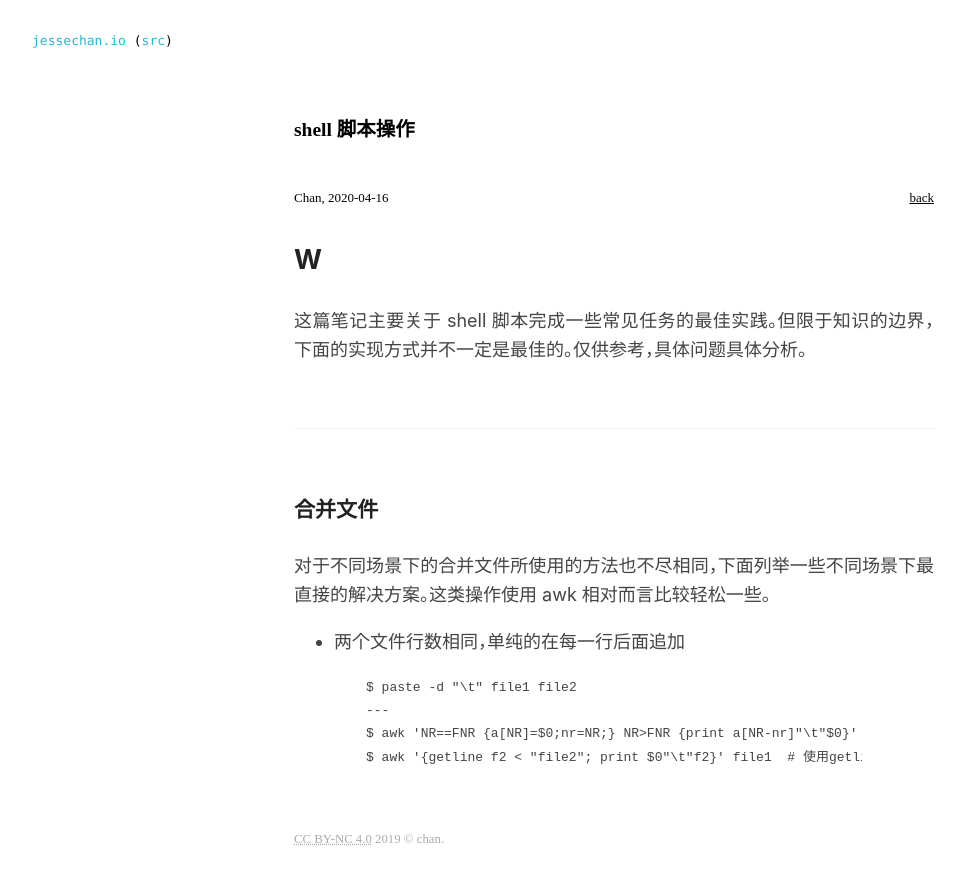
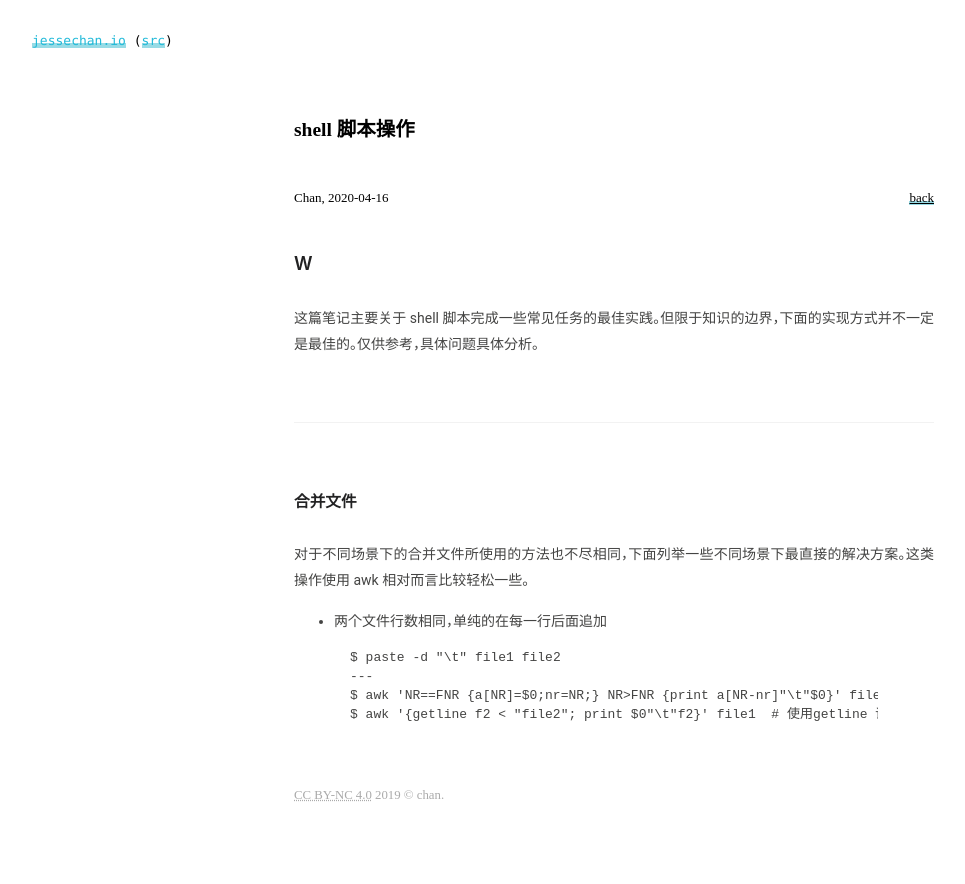
Before and after one commit to JesseEisen/chan, a Jekyll site: the page built from _posts/2020-04-16-bash-issue.md, in a window 1280 px wide. Shown: the top 884 px of the page, without its empty margins (26-991 px from the left). Built offline with Jekyll 4.4.1, drawn with Linux system fonts in a browser that asks for light colours; our own code applies the rules of GitHub Pages for plain Markdown files.

Commit message:
modif css

```diff
--- a/css/main.css
+++ b/css/main.css
@@ -153,8 +153,7 @@ body {
     word-wrap: break-word;
     hyphens: auto;
     /*font-family: Optima-Regular, PingFangTC-light, 'Helvetica Neue', -apple-system, BlinkMacSystemFont, Helvetica, 'Segoe UI', Roboto, Oxygen, Ubuntu, Cantarell, 'Fira Sans', 'Droid Sans', 'Microsoft Yahei', sans-serif;*/
-    /*font-family: Roboto,Helvetica,Tahoma,Arial,"PingFang SC","Hiragino Sans GB","Microsoft YaHei","Noto Sans CJK","WenQuanYi Micro Hei",sans-serif;*/
-    font: 400 18px/1.62 -apple-system, BlinkMacSystemFont, "Segoe UI", "Droid Sans", "Helvetica Neue", "PingFang SC", "Hiragino Sans GB", "Droid Sans Fallback", "Microsoft YaHei", sans-serif;
+    font-family: Roboto,Helvetica,Tahoma,Arial,"PingFang SC","Hiragino Sans GB","Microsoft YaHei","Noto Sans CJK","WenQuanYi Micro Hei",sans-serif;
     color: #444443;
     font-feature-settings: 'liga'1, 'dlig'1, 'lnum'1, 'ordn'1, 'halt'1, 'kern'1, 'kern', 'mgrk';
     font-kerning: auto;
@@ -171,7 +170,7 @@ body {
     font-weight: 600;
 }
 
-/*.pcontents>h2 {
+.pcontents>h2 {
     margin-top: 2.5rem;
     font-size: 1.3em;
     font-weight: 600;
@@ -181,14 +180,6 @@ body {
     font-size: 1.12em;
     margin-top: 2.5rem;
     font-weight: 600;
-}*/
-.pcontents h2 {
-  font-size: 1.5em;
-  margin: 0.83em 0;
-}
-.pcontents h3 {
-  font-size: 1.17em;
-  margin: 1em 0;
 }
 
 .back>a {
@@ -199,8 +190,11 @@ body {
 
 a {
     color: black;
-    text-decoration: underline;
+    text-decoration: none;
     cursor: pointer;
+    background: -webkit-gradient(linear, left top, left bottom, color-stop(70%, transparent), color-stop(70%, rgba(49,184,204,0.5)));
+    background: -o-linear-gradient(top, transparent 70%, rgba(49,184,204,0.5) 70%);
+    background: linear-gradient(to bottom, transparent 70%, rgba(49,184,204,0.5) 70%);
 }
 
 pre,
@@ -228,7 +222,6 @@ pre {
 }
 
 .pcontents>blockquote {
-    font-style: italic;
     margin: 1.5rem;
 }
 
```
